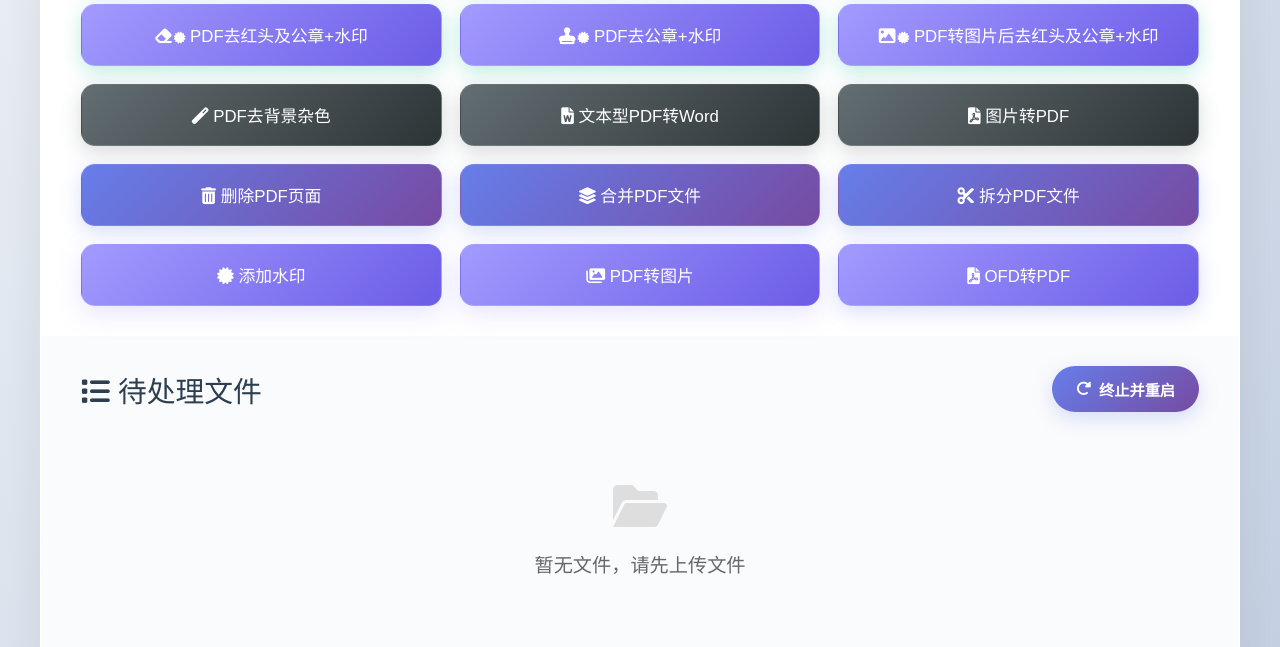
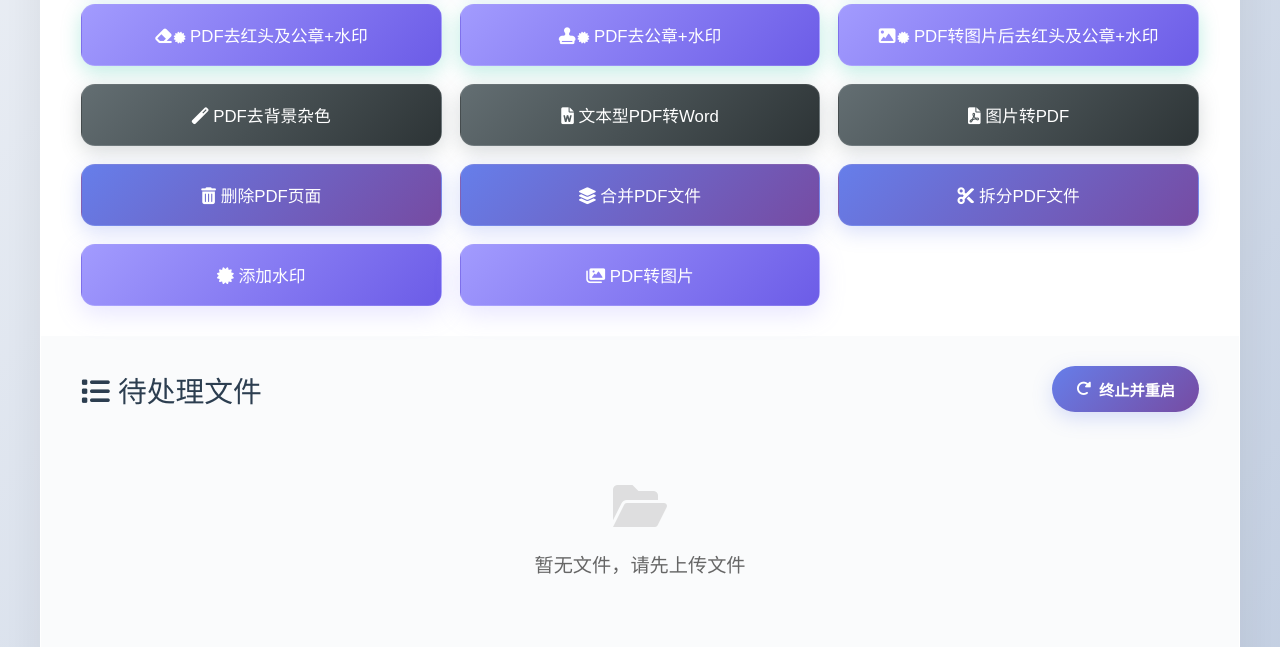
Before and after one commit to littlebabyqq2019/pdf-editor-uos, a Flask app: page / in a window 1280 px wide. Shown: the part 666-1313 px from the top of the page. Run offline with Flask 3, Linux system fonts and the light colour scheme; data that the repository does not hold is empty.

Commit message:
Release v1.3.0: 移除 OFD 转 PDF 功能
排查签章丢失问题时发现根因：部分 OFD 文件的签章数据（如金格
KingGrid 厂商）使用私有 ASN.1 编码，ofd2img 依赖的 pyasn1
无模式解码器无法正确解析出图片，属于第三方库解析能力局限，
与运行环境无关（Windows 版同样受影响）。

移除内容：
- app.py: 删除 /ofd_to_pdf 路由
- templates/index.html: 删除 OFD转PDF 按钮、convertOfdToPdf 函数、
  文件上传的 .ofd 扩展名支持
- requirements.txt: 移除 ofd2img 依赖
- Dockerfile/Dockerfile.lean: 清理相关注释和构建校验
- build-docker-images.yml: 更新部署说明文档中的依赖列表

```diff
--- a/app.py
+++ b/app.py
@@ -902,101 +902,6 @@ def apply_watermarks():
         return jsonify({'error': f'处理失败: {e}'}), 500
 
 
-@app.route('/ofd_to_pdf', methods=['POST'])
-def ofd_to_pdf():
-    """OFD转PDF（支持多文件）"""
-    try:
-        from ofd2img import OFD
-
-        data = request.get_json() or {}
-        filenames = data.get('filenames', [])
-
-        if not filenames:
-            return jsonify({'error': '未提供文件'}), 400
-
-        session_id = session.get('session_id')
-        session_upload = os.path.join(UPLOAD_FOLDER, session_id)
-        session_processed = os.path.join(PROCESSED_FOLDER, session_id)
-        os.makedirs(session_processed, exist_ok=True)
-
-        print(f"[INFO] 开始转换 {len(filenames)} 个OFD文件为PDF")
-
-        # 存储所有转换成功的PDF文件
-        converted_files = []
-
-        for filename in filenames:
-            input_path = os.path.join(session_upload, filename)
-            if not os.path.exists(input_path):
-                print(f"[WARNING] 文件不存在，跳过: {filename}")
-                continue
-
-            # 检查文件扩展名
-            if not filename.lower().endswith('.ofd'):
-                print(f"[WARNING] 不是OFD文件，跳过: {filename}")
-                continue
-
-            base_name = os.path.splitext(filename)[0]
-            output_filename = f"{base_name}.pdf"
-            output_path = os.path.join(session_processed, output_filename)
-
-            print(f"[INFO] 转换OFD文件: {filename}")
-
-            try:
-                # 使用ofd2img转换
-                ofd = OFD()
-                ofd.read(input_path, fmt="path")
-                pdf_bytes = ofd.to_pdf()
-
-                # 保存转换后的PDF
-                with open(output_path, 'wb') as f:
-                    f.write(pdf_bytes)
-
-                print(f"[INFO] 转换成功: {output_filename}, 大小: {len(pdf_bytes)} bytes")
-                converted_files.append(output_filename)
-
-            except Exception as e:
-                print(f"[ERROR] 转换OFD失败 {filename}: {e}")
-                import traceback
-                traceback.print_exc()
-                continue
-
-        if not converted_files:
-            print(f"[ERROR] 所有文件转换失败")
-            return jsonify({'error': '所有文件转换失败'}), 500
-
-        # 判断是否需要打包
-        if len(converted_files) == 1:
-            # 单个文件，直接返回
-            print(f"[INFO] 单个文件，直接返回: {converted_files[0]}")
-            return jsonify({
-                'success': True,
-                'download_file': converted_files[0]
-            })
-        else:
-            # 多个文件，打包成ZIP
-            print(f"[INFO] 多个文件，打包为ZIP")
-            zip_filename = 'OFD转PDF.zip'
-            zip_path = os.path.join(session_processed, zip_filename)
-
-            with zipfile.ZipFile(zip_path, 'w', zipfile.ZIP_DEFLATED) as zipf:
-                for pdf_filename in converted_files:
-                    pdf_path = os.path.join(session_processed, pdf_filename)
-                    zipf.write(pdf_path, pdf_filename)
-                    print(f"[INFO] 添加到ZIP: {pdf_filename}")
-
-            print(f"[INFO] ZIP文件创建成功: {zip_path}")
-
-            return jsonify({
-                'success': True,
-                'download_file': zip_filename
-            })
-
-    except Exception as e:
-        import traceback
-        traceback.print_exc()
-        return jsonify({'error': f'转换失败: {e}'}), 500
-
-
 @app.route('/pdf_to_images', methods=['POST'])
 def pdf_to_images():
     """PDF转图片（支持多文件）"""
--- a/requirements.txt
+++ b/requirements.txt
@@ -8,4 +8,3 @@ reportlab==4.0.4
 PyMuPDF==1.23.8
 Werkzeug==2.3.7
 scikit-image>=0.21.0
-ofd2img==0.1.2
--- a/templates/index.html
+++ b/templates/index.html
@@ -891,7 +891,7 @@
                     </label>
                 </div>
             </div>
-            <input type="file" id="fileInput" multiple accept=".pdf,.jpg,.jpeg,.png,.bmp,.tiff,.doc,.docx,.ofd" style="display: none;">
+            <input type="file" id="fileInput" multiple accept=".pdf,.jpg,.jpeg,.png,.bmp,.tiff,.doc,.docx" style="display: none;">
         </div>
 
         <div class="function-buttons">
@@ -950,9 +950,6 @@
 
                 <button class="function-btn pdf-to-image" onclick="convertPdfToImages()">
                     <i class="fas fa-images"></i> PDF转图片
-                </button>
-                <button class="function-btn ofd-to-pdf" onclick="convertOfdToPdf()" style="background: linear-gradient(135deg, #a29bfe, #6c5ce7) !important;">
-                    <i class="fas fa-file-pdf"></i> OFD转PDF
                 </button>
             </div>
         </div>
@@ -2402,47 +2399,6 @@
         }
     }
 
-    // OFD转PDF
-    async function convertOfdToPdf() {
-        // 获取所有OFD文件
-        const ofdFiles = fileList.filter(f => f.filename && f.filename.toLowerCase().endsWith('.ofd'));
-
-        if (ofdFiles.length === 0) {
-            showAlert('请先上传OFD文件', 'warning');
-            return;
-        }
-
-        const filenames = ofdFiles.map(f => f.filename);
-
-        try {
-            showLoading('正在转换OFD为PDF...');
-
-            const resp = await fetch('/ofd_to_pdf', {
-                method: 'POST',
-                headers: {'Content-Type': 'application/json'},
-                body: JSON.stringify({filenames})
-            });
-
-            const result = await resp.json();
-
-            if (result.success) {
-                showAlert(`OFD转PDF成功！已处理 ${ofdFiles.length} 个文件，正在下载...`, 'success');
-                // 先下载
-                await downloadFile(result.download_file);
-                // 延迟清空
-                setTimeout(() => {
-                    clearAllFiles();
-                }, 500);
-            } else {
-                showAlert(result.error || 'OFD转PDF失败', 'error');
-            }
-        } catch (err) {
-            showAlert('OFD转PDF失败: ' + err.message, 'error');
-        } finally {
-            hideLoading();
-        }
-    }
-
     // 打开水印对话框并记住前置操作（用于组合处理）
     let pendingPreAction = null;
 
```
Also changed, not shown: .github/workflows/build-docker-images.yml, CHANGELOG.md, 3 other files.
